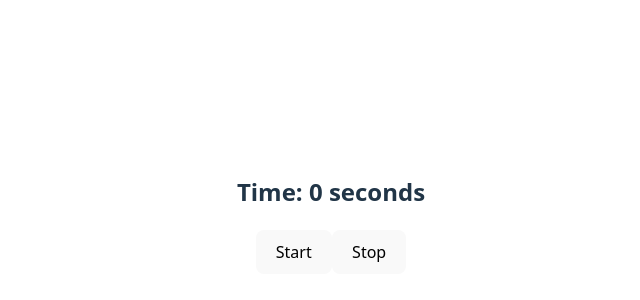
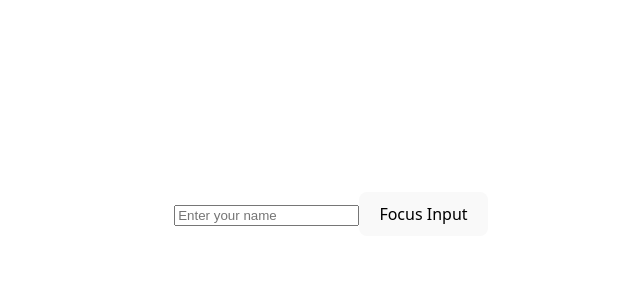
Before and after one commit to umeshraj/react19-tutorial, a React (Vite) app: page / in a window 1280 px wide. Shown: the part 186-486 px from the top of the page, without its empty margins (309-949 px from the left). Built offline with nearby package versions, Linux system fonts and the light colour scheme.

Commit message:
useRef to manipulate dom

```diff
--- a/src/App.jsx
+++ b/src/App.jsx
@@ -3,10 +3,12 @@ import { Header } from "./Header";
 import { useState } from "react";
 import { UserContextProvider } from "./UserContextProvider";
 import { StopWatch } from "./StopWatch";
+import { FocusInput } from "./FocusInput";
 
 function App() {
   return (
-    <StopWatch />
+    <FocusInput />
+    // <StopWatch />
     // <UserContextProvider>
     //   <div>
     //     <h1>Dashboard</h1>
--- /dev/null
+++ b/src/FocusInput.jsx
@@ -0,0 +1,16 @@
+import { useRef } from "react";
+
+export const FocusInput = () => {
+  const inputRef = useRef(null);
+
+  const handleInputFocus = () => {
+    inputRef.current.focus();
+  };
+
+  return (
+    <div>
+      <input type="text" placeholder="Enter your name" ref={inputRef} />
+      <button onClick={handleInputFocus}>Focus Input</button>
+    </div>
+  );
+};
```
